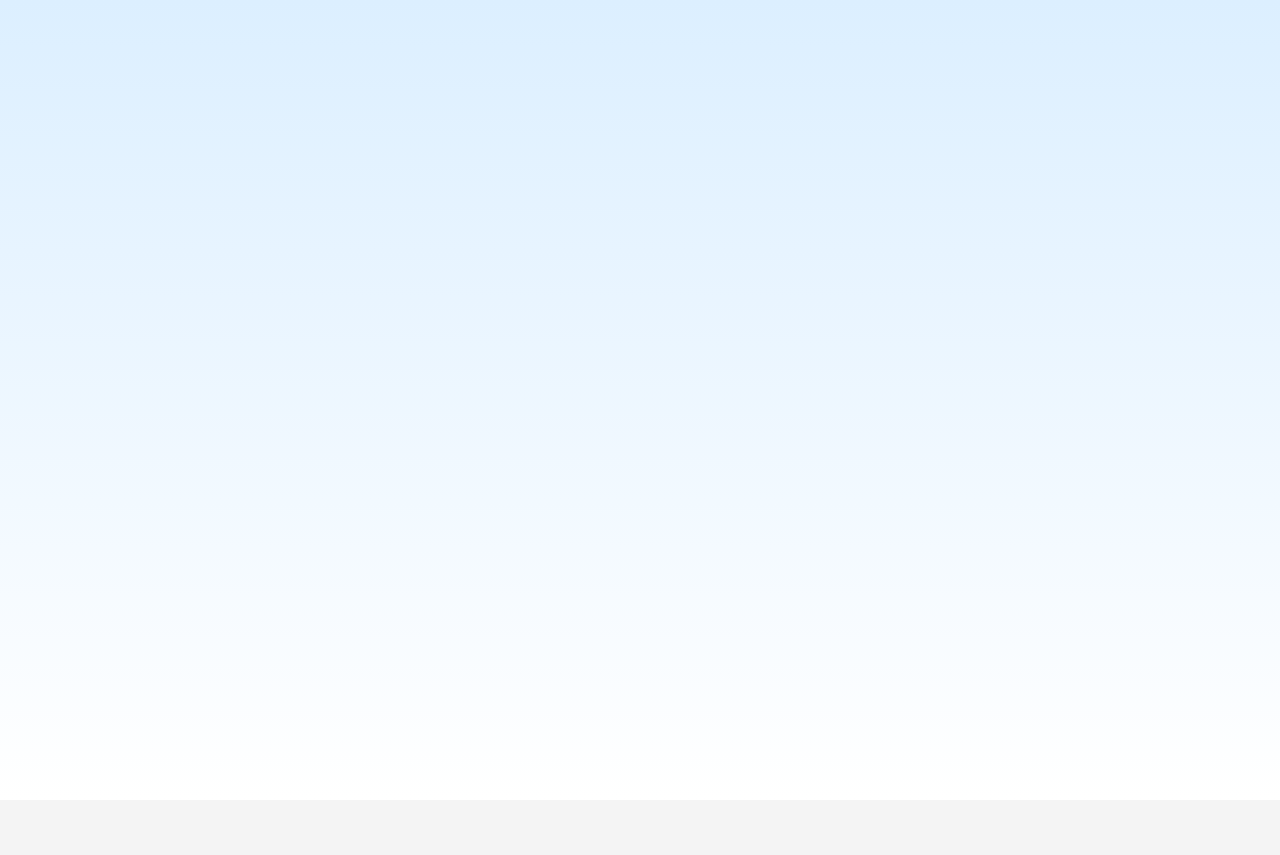
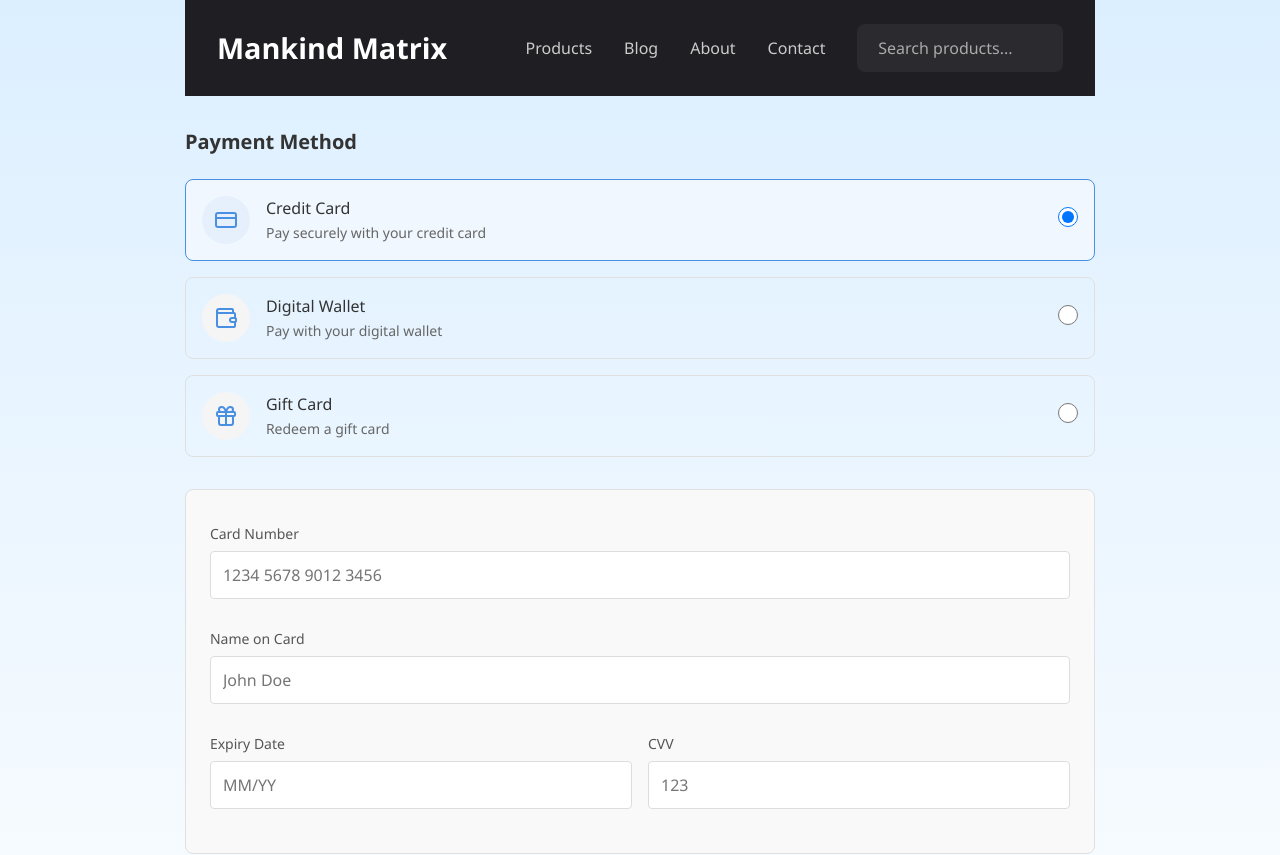
Before and after one commit to Shravani2015/mankind_matrix, a React (Create React App) app: page /payments in a window 1280 px wide. Before the commit this address had no page. Shown: the top 855 px of the page. Before the commit the page ends 800 px from the top, so only its background shows below. Built offline with nearby package versions, Linux system fonts and the light colour scheme.

Commit message:
payments: Added payments page and updated profile page

```diff
--- a/package.json
+++ b/package.json
@@ -7,6 +7,7 @@
     "@testing-library/jest-dom": "^6.6.3",
     "@testing-library/react": "^16.3.0",
     "@testing-library/user-event": "^13.5.0",
+    "lucide-react": "^0.507.0",
     "react": "^19.1.0",
     "react-dom": "^19.1.0",
     "react-icons": "^5.5.0",
--- a/src/features/profile/ProfilePage.jsx
+++ b/src/features/profile/ProfilePage.jsx
@@ -3,6 +3,7 @@ import styles from './ProfilePage.module.css';
 import './accountpage.css';
 import { NavLink, useNavigate } from 'react-router-dom';
 import AccountNavigation from './AccountNavigation'; // Adjust the import path as necessary
+import withLayout from '../../layouts/HOC/withLayout';
 
 const ProfilePageContent = () => {
   const [profile, setProfile] = useState({
@@ -102,4 +103,4 @@ const ProfilePage = () => (
   </div>
 );
 
-export default ProfilePage;
+export default withLayout(ProfilePage);
--- a/src/features/profile/edit-profile.jsx
+++ b/src/features/profile/edit-profile.jsx
@@ -2,6 +2,7 @@ import React, { useState, useEffect } from 'react';
 import { Link } from 'react-router-dom';
 import './edit-profile.css';
 import AccountNavigation from './AccountNavigation'; // Import the AccountNavigation component
+import withLayout from '../../layouts/HOC/withLayout';
 
 function EditProfile() {
   const [profile, setProfile] = useState({
@@ -227,4 +228,4 @@ function EditProfile() {
   );
 }
 
-export default EditProfile;
+export default withLayout(EditProfile);
--- a/src/features/profile/manageaddress.css
+++ b/src/features/profile/manageaddress.css
@@ -6,14 +6,27 @@ body {
 }
 .manage-addresses-container {
     display: flex; /* Places AccountNavigation and content side-by-side */
-    gap: 250px; /* Space between navigation and content */
+    gap: 50px; /* Space between navigation and content */
     padding: 20px; /* Padding around the entire addresses section */
     max-width: 1200px; /* Optional: constrain width */
     margin-left: 0;
     font-family: sans-serif; /* Basic font */
   }
 /* --- Header and General Styles (Keep as is) --- */
+.default-checkbox-container {
+    grid-column: 1 / -1; /* Span both columns of the grid */
+    display: flex; /* Enable Flexbox for inline alignment */
+    align-items: center; /* Vertically align items in the center */
+    justify-content: flex-start; /* Align items to the left */
+    margin-top: 10px; /* Add some top margin for spacing */
+}
 
+.default-checkbox-container label[for="isDefault"] {
+    text-align: left;
+    font-weight: normal;
+    padding-left: 5px;
+    margin-right: 10px; /* This will create the gap */
+}
 
 /* --- Container for Address Section --- */
 #address-root {
--- a/src/features/profile/orders.jsx
+++ b/src/features/profile/orders.jsx
@@ -2,6 +2,7 @@
 import React, { useState, useEffect } from 'react';
 import './orders.css'; // Import your CSS styles for the component
 import AccountNavigation from './AccountNavigation';
+import withLayout from '../../layouts/HOC/withLayout';
 // API endpoint configuration - replace with your actual API URL
 const API_URL = 'https://your-api-endpoint.com/orders';
 
@@ -342,4 +343,4 @@ function getMockOrders() {
   ];
 }
 
-export default Order;
+export default withLayout(Order);
--- /dev/null
+++ b/src/features/profile/payments.css
@@ -0,0 +1,177 @@
+.payment-methods {
+    margin: 2rem 0;
+    width: 100%;
+  }
+
+  .payment-methods-title {
+    font-size: 1.25rem;
+    font-weight: 600;
+    margin-bottom: 1.5rem;
+    color: #333;
+  }
+
+  .payment-options {
+    display: flex;
+    flex-direction: column;
+    gap: 1rem;
+    margin-bottom: 2rem;
+  }
+
+  .payment-option {
+    display: flex;
+    align-items: center;
+    padding: 1rem;
+    border: 1px solid #e0e0e0;
+    border-radius: 8px;
+    cursor: pointer;
+    transition: all 0.2s ease;
+  }
+
+  .payment-option:hover {
+    background-color: #f9f9f9;
+  }
+
+  .payment-option.selected {
+    border-color: #4a90e2;
+    background-color: #f0f7ff;
+  }
+
+  .payment-option-icon {
+    display: flex;
+    align-items: center;
+    justify-content: center;
+    width: 48px;
+    height: 48px;
+    background-color: #f5f5f5;
+    border-radius: 50%;
+    margin-right: 1rem;
+    color: #4a90e2;
+  }
+
+  .payment-option.selected .payment-option-icon {
+    background-color: #e6f0fd;
+  }
+
+  .payment-option-details {
+    flex: 1;
+  }
+
+  .payment-option-details h4 {
+    margin: 0 0 0.25rem 0;
+    font-size: 1rem;
+    font-weight: 500;
+  }
+
+  .payment-option-details p {
+    margin: 0;
+    font-size: 0.875rem;
+    color: #666;
+  }
+
+  .payment-option-select {
+    margin-left: 1rem;
+  }
+
+  .payment-option-select input[type="radio"] {
+    width: 20px;
+    height: 20px;
+    cursor: pointer;
+  }
+
+  .payment-details {
+    padding: 1.5rem;
+    border: 1px solid #e0e0e0;
+    border-radius: 8px;
+    background-color: #f9f9f9;
+  }
+
+  .form-row {
+    margin-bottom: 1.25rem;
+  }
+
+  .form-row.two-columns {
+    display: grid;
+    grid-template-columns: 1fr 1fr;
+    gap: 1rem;
+  }
+
+  .form-group {
+    display: flex;
+    flex-direction: column;
+  }
+
+  .form-group label {
+    font-size: 0.875rem;
+    font-weight: 500;
+    margin-bottom: 0.5rem;
+    color: #555;
+  }
+
+  .form-group input {
+    padding: 0.75rem;
+    border: 1px solid #ddd;
+    border-radius: 4px;
+    font-size: 1rem;
+  }
+
+  .form-group input:focus {
+    outline: none;
+    border-color: #4a90e2;
+    box-shadow: 0 0 0 2px rgba(74, 144, 226, 0.2);
+  }
+
+  /* Wallet specific styles */
+  .wallet-options {
+    display: flex;
+    justify-content: space-between;
+    gap: 1rem;
+    margin-bottom: 1.5rem;
+  }
+
+  .wallet-option {
+    flex: 1;
+    padding: 1rem;
+    border: 1px solid #e0e0e0;
+    border-radius: 8px;
+    background-color: white;
+    cursor: pointer;
+    display: flex;
+    justify-content: center;
+    align-items: center;
+    transition: all 0.2s ease;
+  }
+
+  .wallet-option:hover {
+    border-color: #4a90e2;
+    background-color: #f9f9f9;
+  }
+
+  .wallet-option img {
+    max-width: 100%;
+    height: auto;
+  }
+
+  .wallet-instruction {
+    text-align: center;
+    color: #666;
+    font-size: 0.875rem;
+    margin-top: 1rem;
+  }
+
+  /* Gift card specific styles */
+  .verify-gift-card {
+    margin-top: 1rem;
+    padding: 0.75rem 1.5rem;
+    background-color: #4a90e2;
+    color: white;
+    border: none;
+    border-radius: 4px;
+    font-size: 1rem;
+    font-weight: 500;
+    cursor: pointer;
+    transition: background-color 0.2s ease;
+  }
+
+  .verify-gift-card:hover {
+    background-color: #3a80d2;
+  }
--- /dev/null
+++ b/src/features/profile/payments.jsx
@@ -0,0 +1,173 @@
+import React, { useState } from 'react';
+import './payments.css';
+import { CreditCard, Wallet, Gift } from 'lucide-react';
+import AccountNavigation from './AccountNavigation'; // Import the shared navigation
+import withLayout from '../../layouts/HOC/withLayout';
+
+const PaymentMethods = ({ onPaymentMethodChange }) => {
+  const [selectedMethod, setSelectedMethod] = useState('credit-card');
+
+  const handleMethodChange = (method) => {
+    setSelectedMethod(method);
+    if (onPaymentMethodChange) {
+      onPaymentMethodChange(method);
+    }
+  };
+
+  return (
+    <div className="payment-methods">
+      <h3 className="payment-methods-title">Payment Method</h3>
+
+      <div className="payment-options">
+        <div
+          className={`payment-option ${selectedMethod === 'credit-card' ? 'selected' : ''}`}
+          onClick={() => handleMethodChange('credit-card')}
+        >
+          <div className="payment-option-icon">
+            <CreditCard size={24} />
+          </div>
+          <div className="payment-option-details">
+            <h4>Credit Card</h4>
+            <p>Pay securely with your credit card</p>
+          </div>
+          <div className="payment-option-select">
+            <input
+              type="radio"
+              name="payment-method"
+              checked={selectedMethod === 'credit-card'}
+              onChange={() => {}}
+            />
+          </div>
+        </div>
+
+        <div
+          className={`payment-option ${selectedMethod === 'digital-wallet' ? 'selected' : ''}`}
+          onClick={() => handleMethodChange('digital-wallet')}
+        >
+          <div className="payment-option-icon">
+            <Wallet size={24} />
+          </div>
+          <div className="payment-option-details">
+            <h4>Digital Wallet</h4>
+            <p>Pay with your digital wallet</p>
+          </div>
+          <div className="payment-option-select">
+            <input
+              type="radio"
+              name="payment-method"
+              checked={selectedMethod === 'digital-wallet'}
+              onChange={() => {}}
+            />
+          </div>
+        </div>
+
+        <div
+          className={`payment-option ${selectedMethod === 'gift-card' ? 'selected' : ''}`}
+          onClick={() => handleMethodChange('gift-card')}
+        >
+          <div className="payment-option-icon">
+            <Gift size={24} />
+          </div>
+          <div className="payment-option-details">
+            <h4>Gift Card</h4>
+            <p>Redeem a gift card</p>
+          </div>
+          <div className="payment-option-select">
+            <input
+              type="radio"
+              name="payment-method"
+              checked={selectedMethod === 'gift-card'}
+              onChange={() => {}}
+            />
+          </div>
+        </div>
+      </div>
+
+      {selectedMethod === 'credit-card' && (
+        <div className="payment-details credit-card-details">
+          <div className="form-row">
+            <div className="form-group">
+              <label htmlFor="card-number">Card Number</label>
+              <input
+                type="text"
+                id="card-number"
+                placeholder="1234 5678 9012 3456"
+              />
+            </div>
+          </div>
+
+          <div className="form-row">
+            <div className="form-group">
+              <label htmlFor="card-name">Name on Card</label>
+              <input
+                type="text"
+                id="card-name"
+                placeholder="John Doe"
+              />
+            </div>
+          </div>
+
+          <div className="form-row two-columns">
+            <div className="form-group">
+              <label htmlFor="expiry-date">Expiry Date</label>
+              <input
+                type="text"
+                id="expiry-date"
+                placeholder="MM/YY"
+              />
+            </div>
+            <div className="form-group">
+              <label htmlFor="cvv">CVV</label>
+              <input
+                type="text"
+                id="cvv"
+                placeholder="123"
+              />
+            </div>
+          </div>
+        </div>
+      )}
+
+      {selectedMethod === 'digital-wallet' && (
+        <div className="payment-details wallet-details">
+          <div className="wallet-options">
+            <button className="wallet-option">
+              <img src="/api/placeholder/120/40" alt="PayPal" />
+            </button>
+            <button className="wallet-option">
+              <img src="/api/placeholder/120/40" alt="Apple Pay" />
+            </button>
+            <button className="wallet-option">
+              <img src="/api/placeholder/120/40" alt="Google Pay" />
+            </button>
+          </div>
+          <p className="wallet-instruction">Select a digital wallet to continue</p>
+        </div>
+      )}
+
+      {selectedMethod === 'gift-card' && (
+        <div className="payment-details gift-card-details">
+          <div className="form-group">
+            <label htmlFor="gift-card-number">Gift Card Number</label>
+            <input
+              type="text"
+              id="gift-card-number"
+              placeholder="Enter gift card code"
+            />
+          </div>
+          <div className="form-group">
+            <label htmlFor="gift-card-pin">PIN (if applicable)</label>
+            <input
+              type="text"
+              id="gift-card-pin"
+              placeholder="Enter PIN"
+            />
+          </div>
+          <button className="verify-gift-card">Verify Card</button>
+        </div>
+      )}
+    </div>
+  );
+};
+
+export default withLayout(PaymentMethods);
--- a/src/routes/AppRouter.jsx
+++ b/src/routes/AppRouter.jsx
@@ -8,6 +8,7 @@ import AccountPage from '../features/profile/accountpage.jsx'; // Importing Acco
 import EditProfile from '../features/profile/edit-profile.jsx';
 import ManageAddressesPage from '../features/profile/manageaddress.jsx';
 import OrderManager from '../features/profile/orders.jsx';
+import PaymentMethods from '../features/profile/payments.jsx';
 
 const AppRouter = () => {
 
@@ -22,6 +23,7 @@ const AppRouter = () => {
         <Route path="/addresses" element={<ManageAddressesPage />} />
         <Route path="/orders" element={<OrderManager />} />
         <Route path="/edit-profile" element={<EditProfile />} />
+        <Route path="/payments" element={<PaymentMethods/>} />
       </Routes>
     </Router>
   );
```
Also changed, not shown: src/features/profile/manageaddress.jsx (+6 -3 lines), 1 other file (tests, documents, lock files or other folders).
